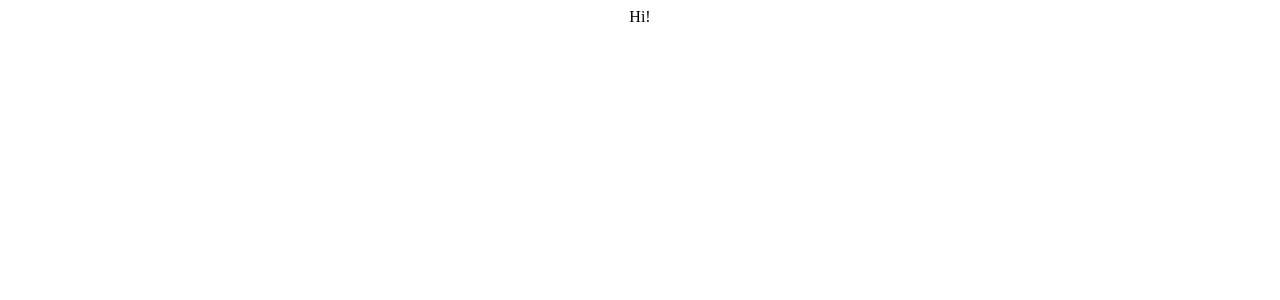
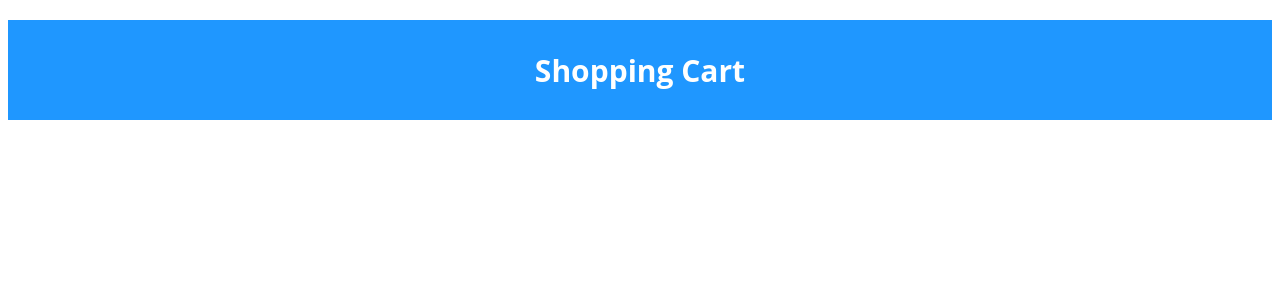
Before and after one commit to manuelGTZ97/shopping-cart, a React (Create React App) app: page / in a window 1280 px wide. Shown: the top 300 px of the page. Built offline with nearby package versions, Linux system fonts and the light colour scheme.

Commit message:
Add header

```diff
--- a/src/App.css
+++ b/src/App.css
@@ -1,38 +1,13 @@
-.App {
-  text-align: center;
+.shoping-header {
+  background-color: rgb(31, 151, 255);
+  width: 100%;
+  height: 100px;
 }
 
-.App-logo {
-  height: 40vmin;
-  pointer-events: none;
+.shoping-header h1 {
+  color: white;
+  font-size: 30px;
+  text-align: center;
+  padding-top: 30px;
+  font-family: "Open Sans", sans-serif;
 }
-
-@media (prefers-reduced-motion: no-preference) {
-  .App-logo {
-    animation: App-logo-spin infinite 20s linear;
-  }
-}
-
-.App-header {
-  background-color: #282c34;
-  min-height: 100vh;
-  display: flex;
-  flex-direction: column;
-  align-items: center;
-  justify-content: center;
-  font-size: calc(10px + 2vmin);
-  color: white;
-}
-
-.App-link {
-  color: #61dafb;
-}
-
-@keyframes App-logo-spin {
-  from {
-    transform: rotate(0deg);
-  }
-  to {
-    transform: rotate(360deg);
-  }
-}
--- a/src/App.js
+++ b/src/App.js
@@ -1,7 +1,17 @@
 import "./App.css";
 
+// 1.- Products table (Product description, Price, Quantity and Add to cart button)
+// 2.- Shopping cart (Product description, Price and Remove from cart button)
+// 3.- Total price
+
 function App() {
-  return <div className="App">Hi!</div>;
+  return (
+    <div className="App">
+      <header className="shoping-header">
+        <h1>Shopping Cart</h1>
+      </header>
+    </div>
+  );
 }
 
 export default App;
```
